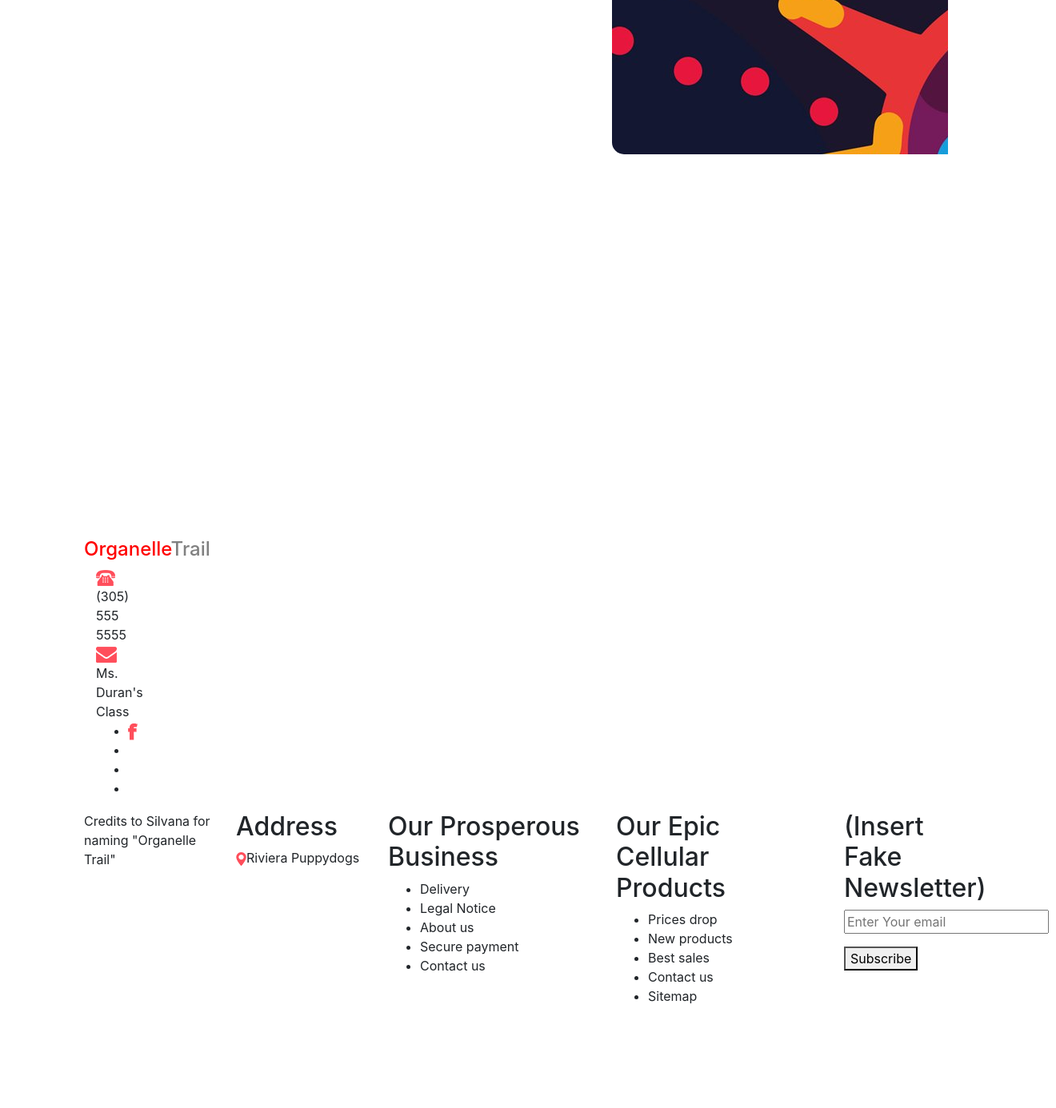
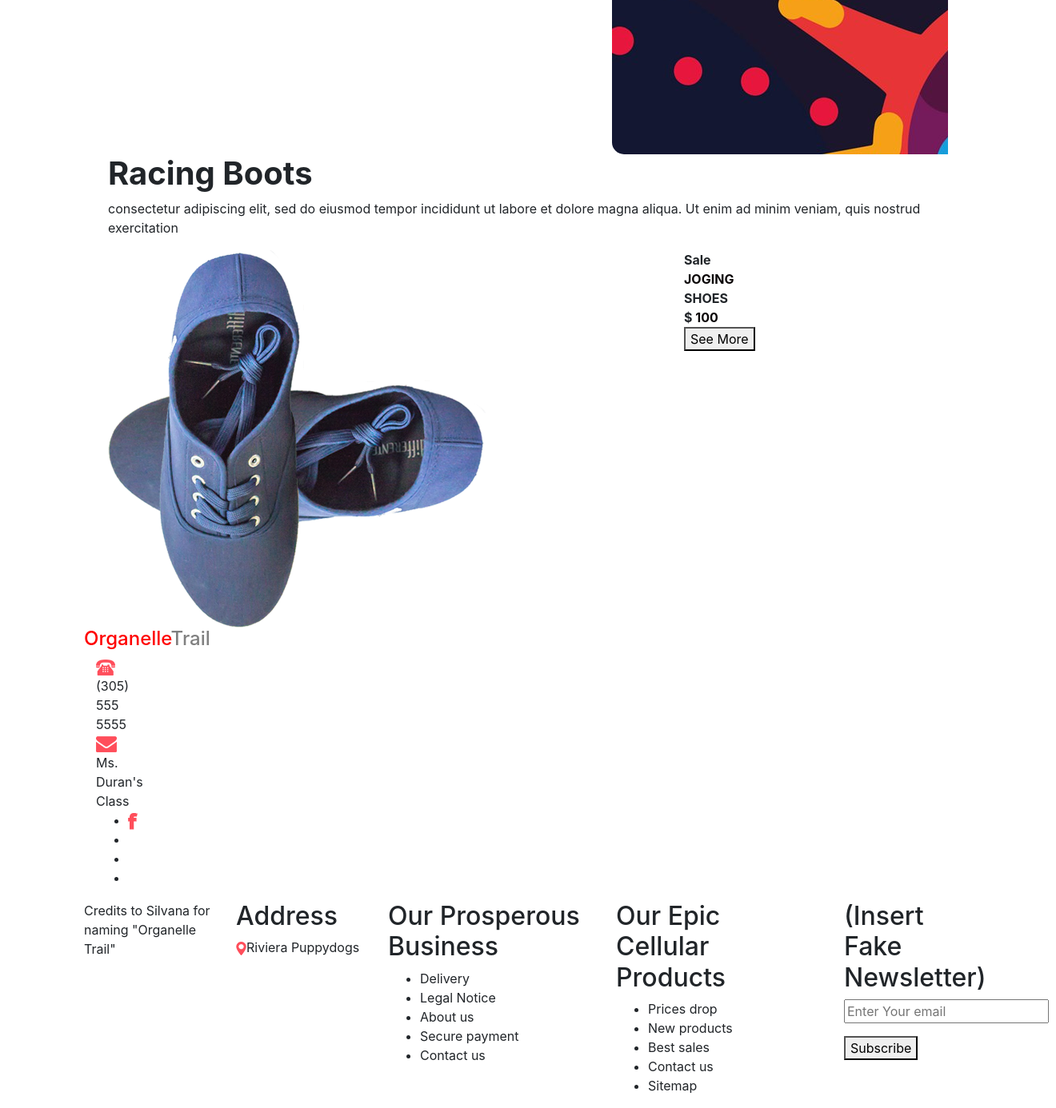
Before and after one commit to jiekaitao/cellsninja, a PHP site: page / in a window 1320 px wide. Shown: the part 1972-3358 px from the top of the page at 80% size. Before the commit the page ends 3228 px from the top, so only its background shows below. Run offline with PHP 8.4, Linux system fonts and the light colour scheme; some libraries are stand-ins or nearby versions.

Commit message:
Update index.php

```diff
--- a/index.php
+++ b/index.php
@@ -38,26 +38,28 @@ include_once($_SERVER['DOCUMENT_ROOT'].'/imports/header.php');
                 </div>
             </div>
         </div>
-		<br>
-		<br>
-		<br>
-		<br>
-		<br>
-		<br>
-		<br>
-		<br>
-		<br>
-		<br>
-		<br>
-		<br>
-		<br>
-		<br>
-		<br>
-		<br>
-		<br>
-		<br>
-		<br>
-		<br>
+		<div class="collection_section">
+    	<div class="container">
+    		<h1 class="new_text"><strong>Racing Boots</strong></h1>
+    	    <p class="consectetur_text">consectetur adipiscing elit, sed do eiusmod tempor incididunt ut labore et dolore magna aliqua. Ut enim ad minim veniam, quis nostrud exercitation</p>
+    	</div>
+    </div>
+    <div class="collectipn_section_3 layuot_padding">
+    	<div class="container">
+    		<div class="racing_shoes">
+    			<div class="row">
+    				<div class="col-md-8">
+    					<div class="shoes-img3"><img src="images/shoes-img3.png"></div>
+    				</div>
+    				<div class="col-md-4">
+    					<div class="sale_text"><strong>Sale <br><span style="color: #0a0506;">JOGING</span> <br>SHOES</strong></div>
+    					<div class="number_text"><strong>$ <span style="color: #0a0506">100</span></strong></div>
+    					<button class="seemore">See More</button>
+    				</div>
+    			</div>
+    		</div>
+    	</div>
+    </div>
     </div>
 </section>
 </div>
```
